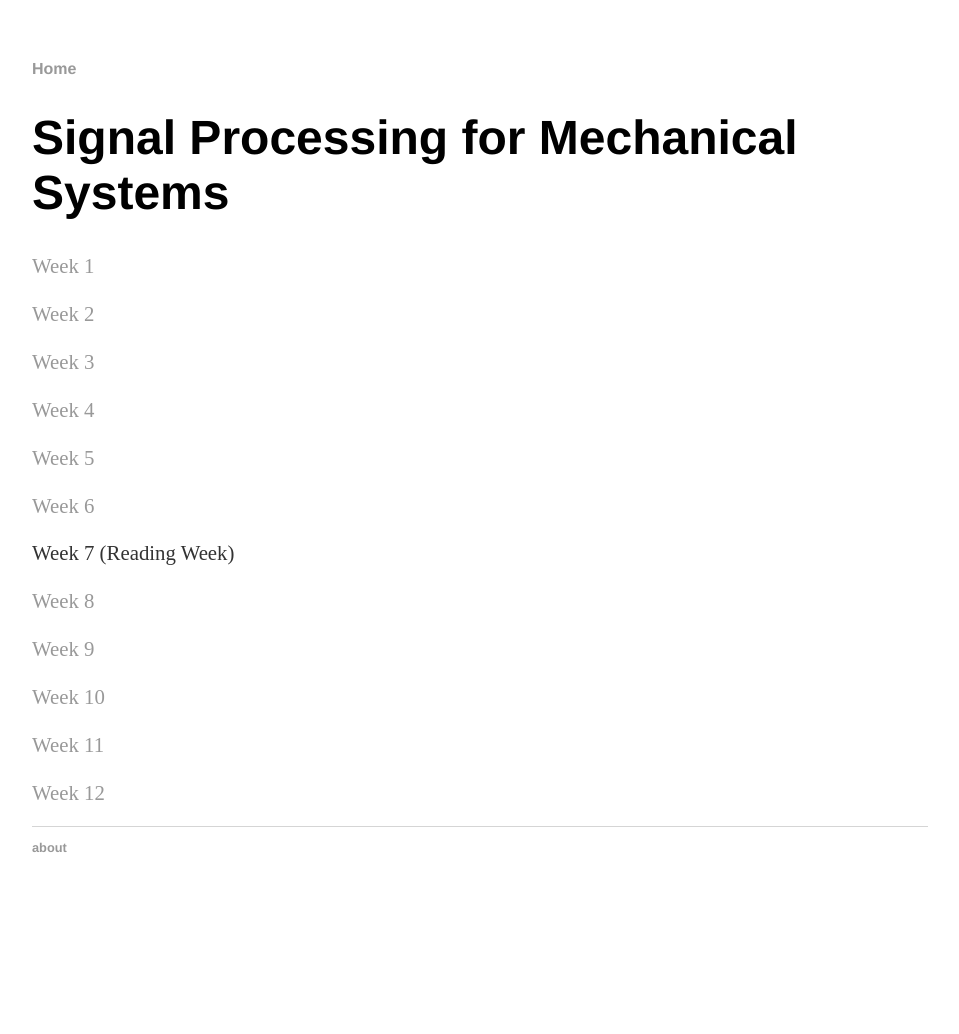
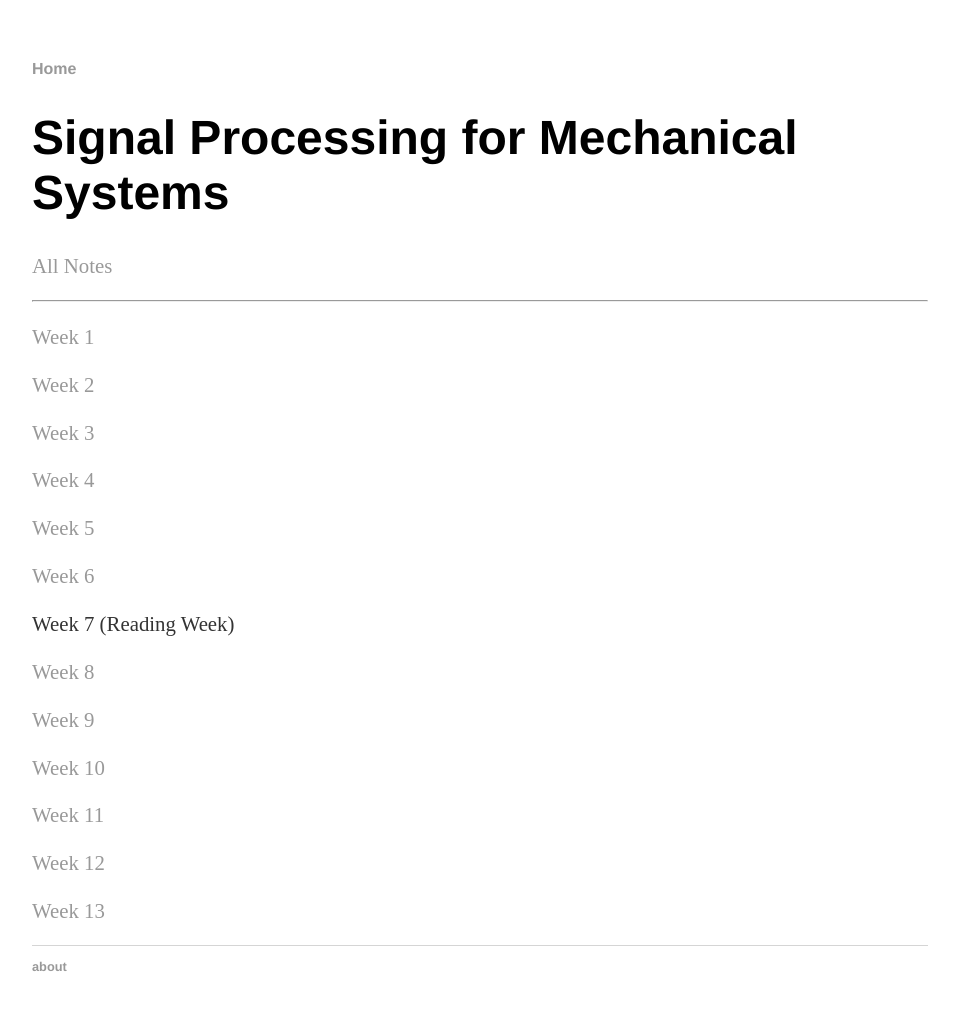
Before and after one commit to GenNotes/GenNotes.github.io, a Jekyll site: the page built from EMEC-0659/index.html, in a window 1280 px wide. Shown: the whole page, without its empty margins (160-1119 px from the left). Built offline with Jekyll 4.4.1, drawn with Linux system fonts in a browser that asks for light colours; before the commit the page ends 915 px from its top, so only the background shows below that.

Commit message:
Update index.html

```diff
--- a/EMEC-0659/index.html
+++ b/EMEC-0659/index.html
@@ -4,7 +4,8 @@ title: Signal Processing for Mechanical Systems
 ---
 <div class="blurb">
 	<h1>Signal Processing for Mechanical Systems</h1>
-
+	<p><a href="SigPro-All.pdf"> All Notes </a></p>
+	<hr>
 	<p><a href="SigPro-W1.pdf"> Week 1 </a></p>
 	<p><a href="SigPro-W2.pdf"> Week 2 </a></p>
 	<p><a href="SigPro-W3.pdf"> Week 3 </a></p>
@@ -17,5 +18,6 @@ title: Signal Processing for Mechanical Systems
 	<p><a href="SigPro-W10.pdf"> Week 10 </a></p>
  	<p><a href="SigPro-W11.pdf"> Week 11 </a></p>
   	<p><a href="SigPro-W12.pdf"> Week 12 </a></p>
+	<p><a href="SigPro-W13.pdf"> Week 13 </a></p>
 
 </div><!-- /.blurb -->
```
